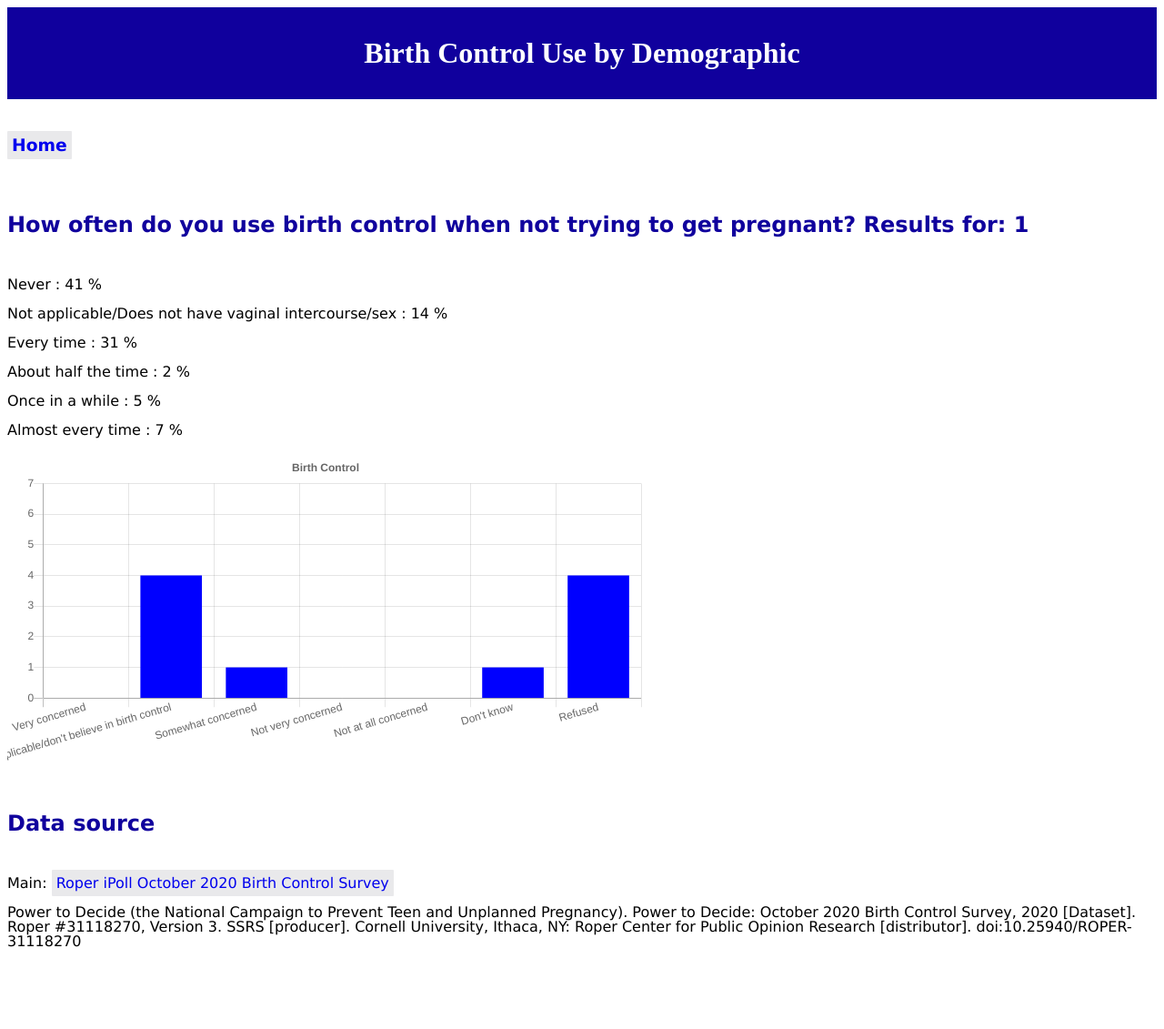
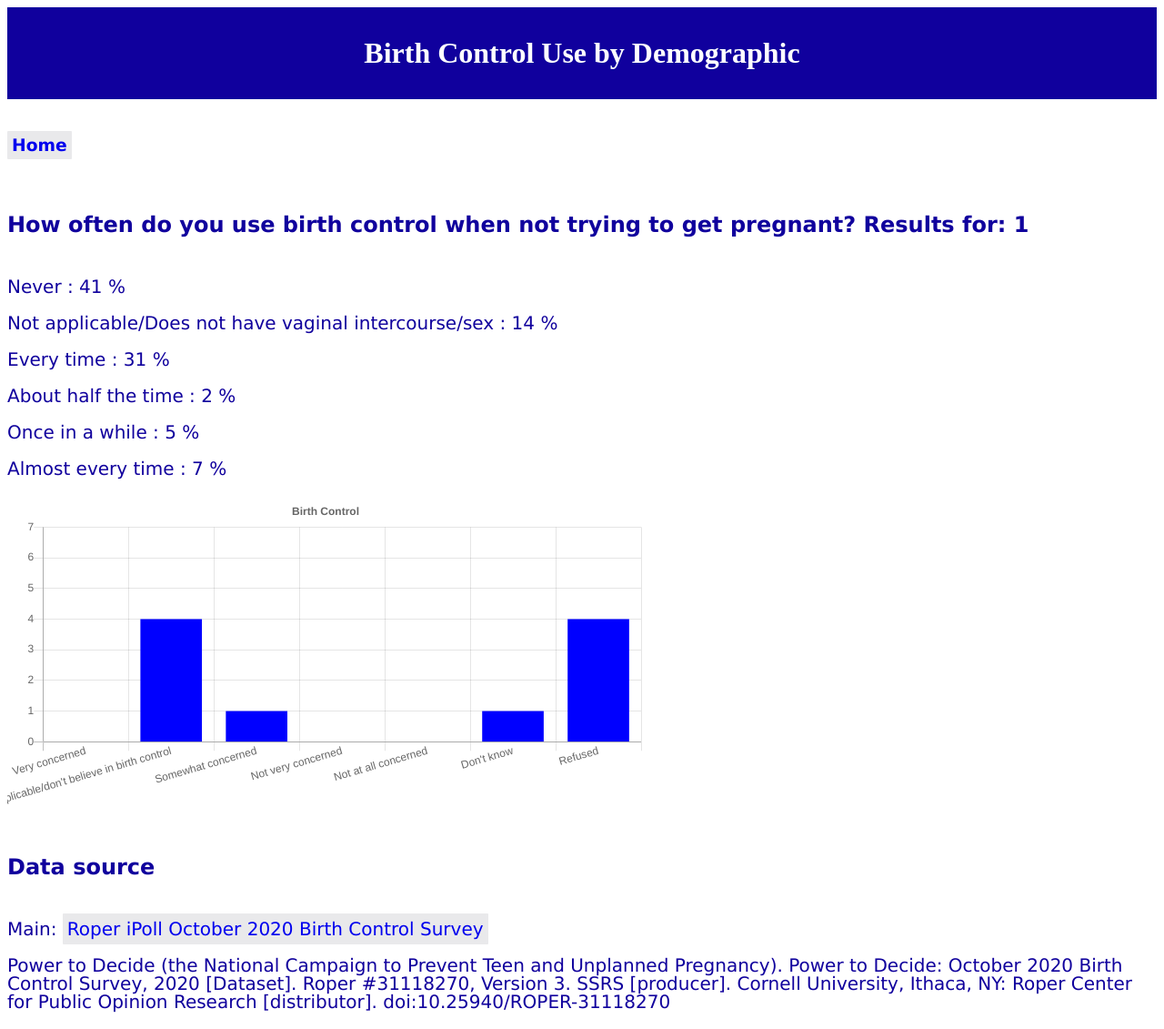
Before and after one commit to CS257-F23/team-project-d, a Flask app: page /birth-control-use/1 in a window 1280 px wide. Shown: the whole page at 91% size. Before the commit the page ends 1041 px from the top, so only its background shows below. Run offline with Flask 3, Linux system fonts and the light colour scheme.

Commit message:
added comments

```diff
--- a/static/datapage.css
+++ b/static/datapage.css
@@ -1,3 +1,4 @@
+/*Title consistent with rest of site*/
 h1 {
     padding-top: 1em;
     padding-bottom: 1em;
@@ -5,6 +6,7 @@ h1 {
     color: white;
     text-align: center;
 }
+/*Displays looked up demographic and birthcontrol question*/
 h2 {
     font-family: Verdana, Geneva, sans-serif;
     padding-top: 1em;
@@ -13,12 +15,15 @@ h2 {
     text-align: left;
 }
 
+/*All other writing*/
 p {
     font-family: Verdana, Geneva, sans-serif;
     line-height: 1;
+    font-size:20px;
+    color: rgb(16, 0, 157);
     font-weight:normal
 }
-
+/*Datasource link at bottom of page*/
 a {
     text-decoration: none;
     background: rgb(233, 233, 235);
@@ -26,6 +31,7 @@ a {
     border-radius: 1px;
   }
 
+  /*home button*/
 h3 {
     font-family: Verdana, Geneva, sans-serif;
     padding-top: 1em;
```
